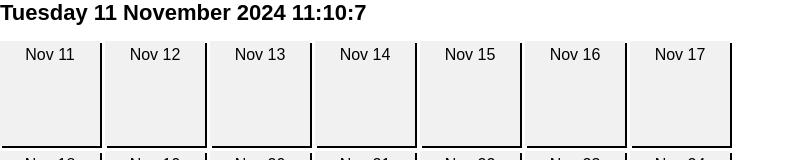
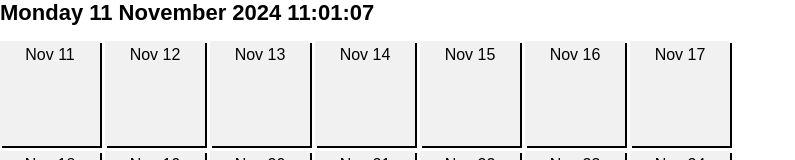
Before and after one commit to robotsson/laundry-booking, a React (Create React App) app: page / in a window 1280 px wide. Shown: the top 160 px of the page, without its empty margins (0-795 px from the left). Built offline with nearby package versions, Linux system fonts and the light colour scheme.

Commit message:
using dayjs library, day.js.org

```diff
--- a/package.json
+++ b/package.json
@@ -6,6 +6,7 @@
     "@testing-library/jest-dom": "^5.17.0",
     "@testing-library/react": "^13.4.0",
     "@testing-library/user-event": "^13.5.0",
+    "dayjs": "^1.11.13",
     "react": "^18.3.1",
     "react-dom": "^18.3.1",
     "react-router-dom": "^6.28.0",
--- a/src/components/CalendarDay.jsx
+++ b/src/components/CalendarDay.jsx
@@ -8,7 +8,6 @@ export default function CalendarDay( {date} ) {
         console.log("clickHandler: "+date);
     }
 
-    // console.log(`uid: ${uid}`);
     // console.log(`date: ${date}`);
 
     return (
--- a/src/components/CalendarView.jsx
+++ b/src/components/CalendarView.jsx
@@ -1,17 +1,12 @@
 import './CalendarView.css';
 import CalendarWeek from './CalendarWeek';
 
+const dayjs = require('dayjs');
 
 
 function _getDate() {
-  const months = [ "January", "February", "March", "April", "May", "June",
-                       "July", "August", "September", "October", "November", "December" ];
-  const days = [ "Monday", "Tuesday", "Wednesday", "Thursday", "Friday", "Saturday", "Sunday" ];
-
-  let _date = new Date( Date.now() );
-  return ( days[_date.getDay()]+" "+_date.getDate()+" "+
-           months[_date.getMonth()]+" "+_date.getFullYear()+" "+
-           _date.getHours()+":"+_date.getMonth()+":"+_date.getSeconds());
+  let _now = dayjs();
+  return _now.format('dddd DD MMMM YYYY H:mm:ss');
 }
 
 export default function CalendarView() {
--- a/src/components/CalendarWeek.jsx
+++ b/src/components/CalendarWeek.jsx
@@ -1,11 +1,7 @@
 import './CalendarWeek.css';
 import CalendarDay from './CalendarDay';
-import { useId } from 'react';
 
 export default function CalendarWeek({dates}) {
-
-    const id = useId();
-    console.log(`CalendarWeek, id: ${id}`);
 
     // unique key property required by react for list items
     const uidStr = (dates[0]+"-"+dates[6]).replaceAll(" ","-");
```
Also changed, not shown: 1 other file (tests, documents, lock files or other folders).
